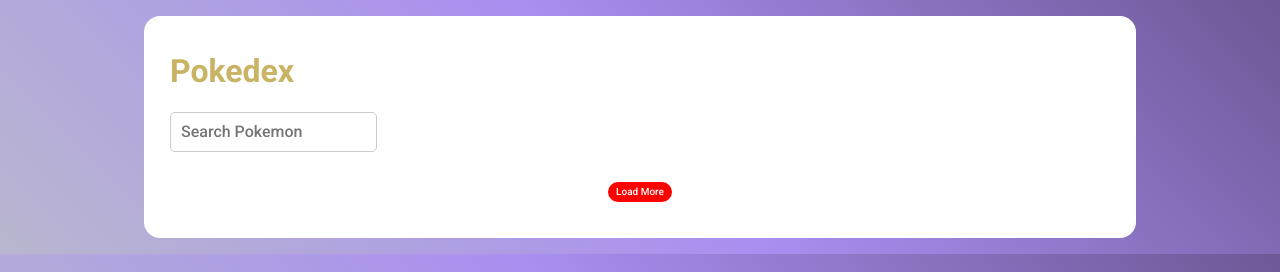
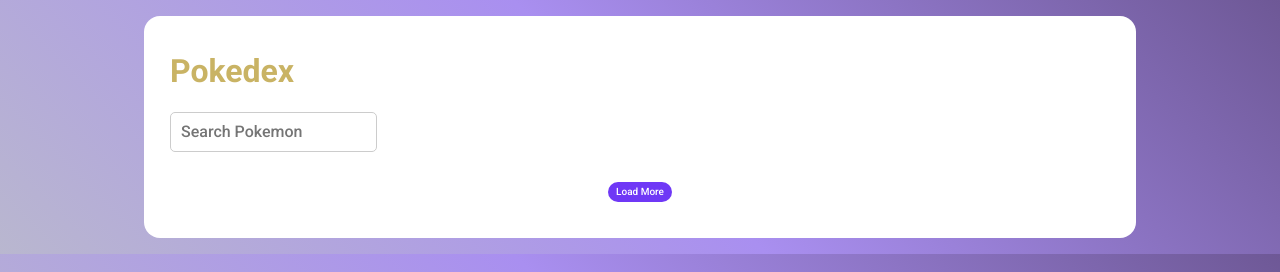
Before and after one commit to emessonSilva/Pokedex, a plain HTML site: page index.html in a window 1280 px wide. Shown: the top 272 px of the page. Drawn offline with nearby package versions, Linux system fonts and the light colour scheme; no server answers.

Commit message:
🖌️button color changed

```diff
--- a/assets/css/pokedex.css
+++ b/assets/css/pokedex.css
@@ -119,7 +119,7 @@ h1 {
     margin: .25rem 0;
     font-size: .625rem;
     color: #fff;
-    background-color: red;
+    background-color: #6f38f6;
     border: none;
     border-radius: 1rem;
 }
```
